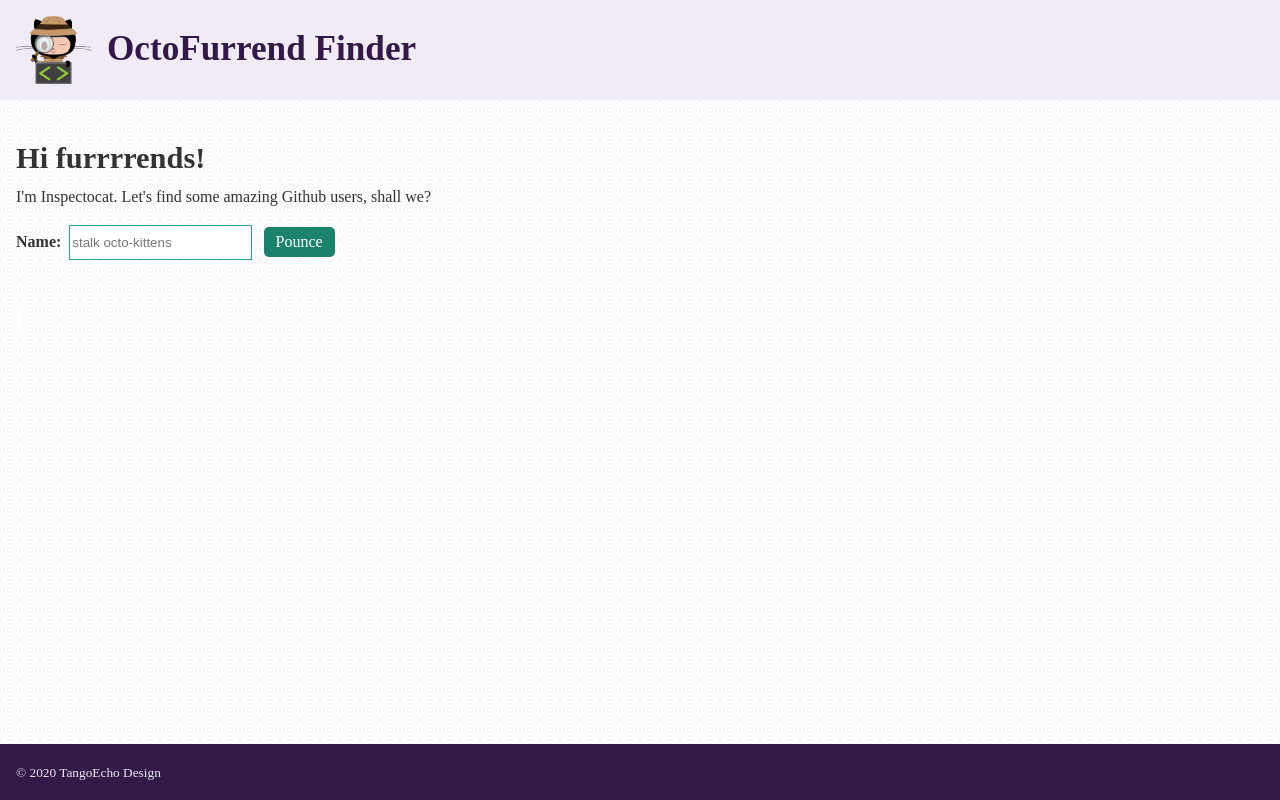
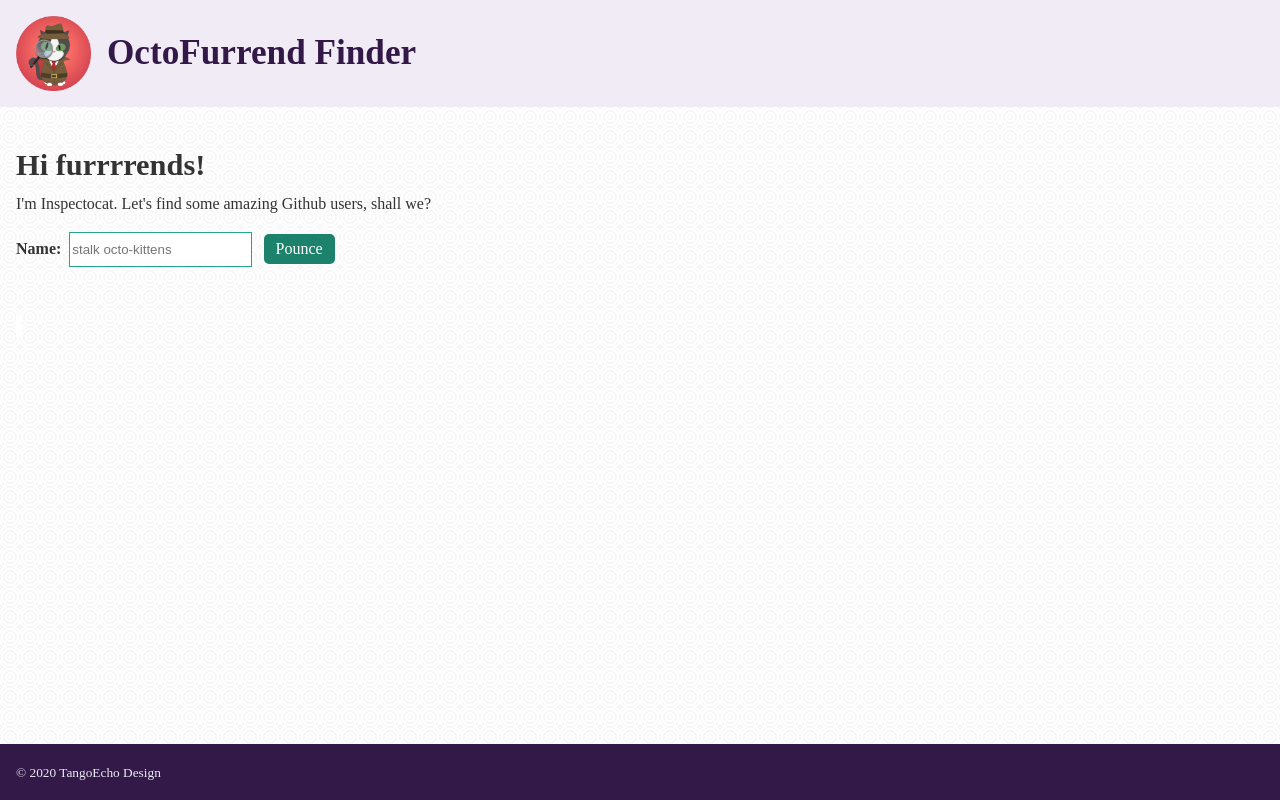
Before and after one commit to msksfo/OctoFurrend-Finder, a Gatsby site: page / in a window 1280 px wide. Built offline with nearby package versions, Linux system fonts and the light colour scheme; Gatsby itself is replaced by a stand-in of ours.

Commit message:
refactor: delete inspectocat image becuase Github does not allow it to be used as app icon. Replace with new cat detective image.

```diff
--- a/src/components/header/header.js
+++ b/src/components/header/header.js
@@ -1,14 +1,14 @@
 import PropTypes from "prop-types"
 import React from "react"
 import headerStyles from "../header/header.module.css"
-import octocatDetective from "../../images/octocatDetective.png"
+import catDetective from "../../images/catDetective.png"
 
 const Header = ({ siteTitle }) => (
   <header>
     <img
       className={headerStyles.inspectocat}
-      src={octocatDetective}
-      alt="Inspectocat"
+      src={catDetective}
+      alt="Cat Detective"
     />
     <h1 className={headerStyles.title}>OctoFurrend Finder</h1>
   </header>
```
Also changed, not shown: src/images/catDetective.png (added), src/images/octocatDetective.png (deleted).
